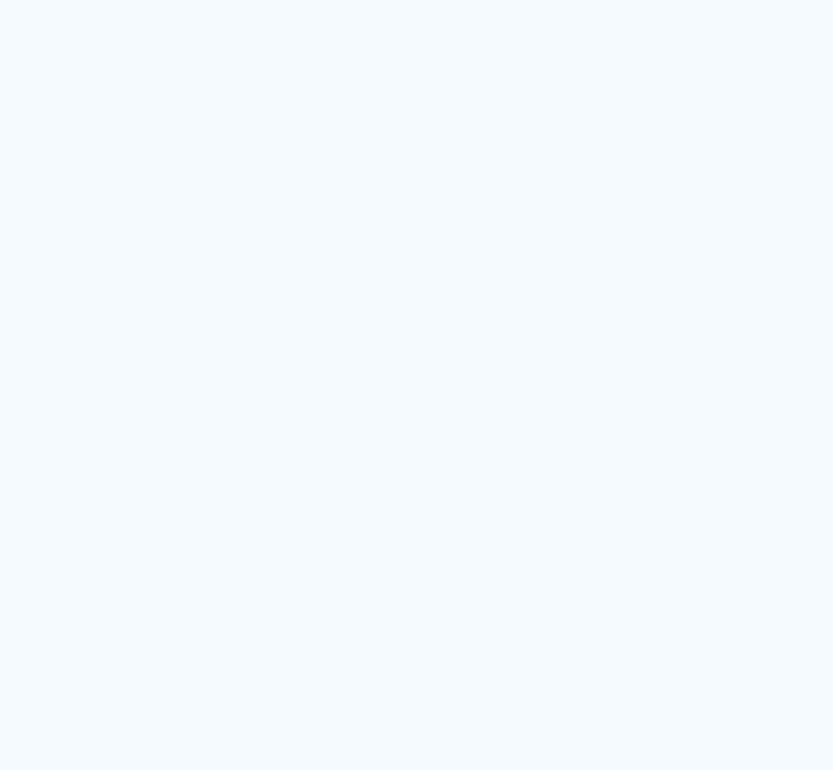
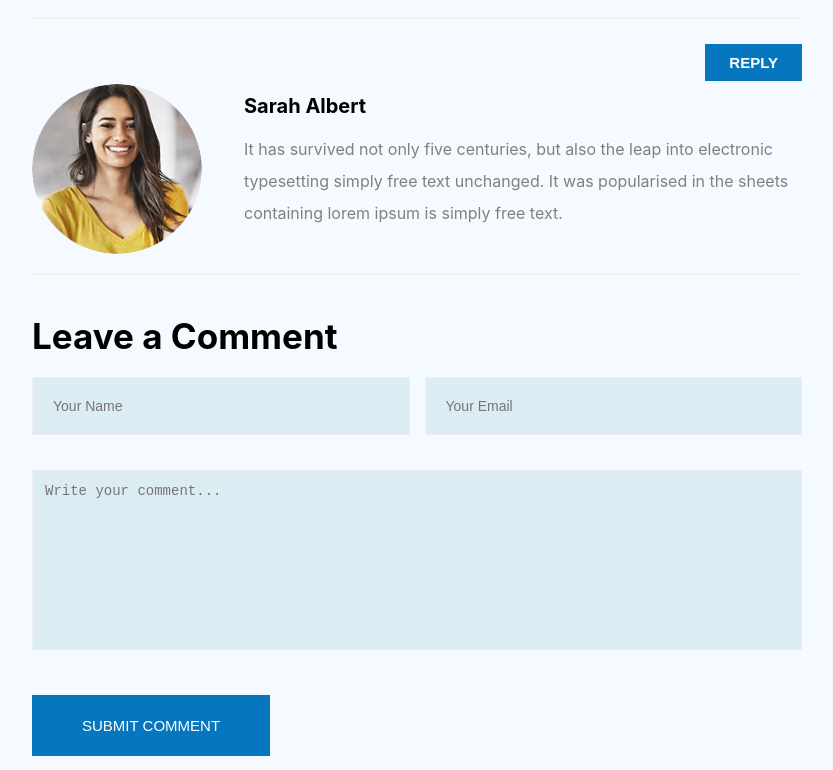
Before and after one commit to sujalkakadiya34/iwetechs, a React (Create React App) app: page /BlogDetails-d in a window 1280 px wide. Shown: the part 2190-2960 px from the top of the page, without its empty margins (25-858 px from the left). Before the commit the page ends 1936 px from the top, so only its background shows below. Built offline with nearby package versions, Linux system fonts and the light colour scheme.

Commit message:
complite blog detail file

```diff
--- a/src/App.js
+++ b/src/App.js
@@ -27,7 +27,7 @@ import OurTeam from "./OurTeam";
 import TeamDetails from "./TeamDetails";
 import Blog from "./Blog";
 import BlogDetails from "./BlogDetails";
-
+import OurProjects from "./OurProjects";
 
 function App() {
   const [alertTrigger, setAlertTrigger] = useState(null);
@@ -73,6 +73,7 @@ function App() {
         <Route path="/our-team-detail" element={<TeamDetails />} /> {/* ✅ Added */}
         <Route path="/Blog-b" element={<Blog />} />
         <Route path="/BlogDetails-d" element={<BlogDetails />} />
+        <Route path="/OurProjects-p" element={<OurProjects />} />
       </Routes>
     </BrowserRouter>
   );
--- a/src/BlogDetailscontent.js
+++ b/src/BlogDetailscontent.js
@@ -1,24 +1,13 @@
 import React from "react";
 import "./css.css";
 import { FaFacebookF, FaTwitter, FaPinterestP, FaInstagram } from "react-icons/fa";
+import Footer from "./Footer";
 
 function BlogDetailsContent() {
   const latestPosts = [
-    {
-      img: "./assets/blogd1.webp",
-      comments: 2,
-      title: "Tech experiences that connect us",
-    },
-    {
-      img: "./assets/blogd2.webp",
-      comments: 2,
-      title: "Tech experiences that connect us",
-    },
-    {
-      img: "./assets/blogd3.webp",
-      comments: 2,
-      title: "Tech experiences that connect us",
-    },
+    { img: "./assets/blogd1.webp", comments: 2, title: "Tech experiences that connect us" },
+    { img: "./assets/blogd2.webp", comments: 2, title: "Tech experiences that connect us" },
+    { img: "./assets/blogd3.webp", comments: 2, title: "Tech experiences that connect us" },
   ];
 
   const popularPosts = [
@@ -35,53 +24,55 @@ function BlogDetailsContent() {
     { title: "We love design the latest trendy websites" },
   ];
 
+  const comments = [
+    {
+      img: "./assets/comment-1.webp",
+      name: "Kevin Martin",
+      text: "It has survived not only five centuries, but also the leap into electronic typesetting simply free text unchanged. It was popularised in the sheets containing lorem ipsum is simply free text."
+    },
+    {
+      img: "./assets/comment-2.webp",
+      name: "Sarah Albert",
+      text: "It has survived not only five centuries, but also the leap into electronic typesetting simply free text unchanged. It was popularised in the sheets containing lorem ipsum is simply free text."
+    }
+  ];
+
   return (
+    <>
     <div className="blogDetails-section">
       <div className="blogDetails-container">
+
         {/* Left Side (Main Content) */}
         <div className="blogDetails-left">
+          {/* Blog Image + Content */}
           <div className="blogDetails-imgBox">
             <span className="date-badge">18 MAR</span>
-            <img
-              src="./assets/blogdetails.webp"
-              alt="Blog Detail"
-              className="blogDetails-image"
-            />
+            <img src="./assets/blogdetails.webp" alt="Blog Detail" className="blogDetails-image" />
           </div>
           <div className="blogDetails-meta">
             <p>
               <img src="./assets/user-icon1.webp" className="image" alt="" /> by Admin /{" "}
-              <img src="./assets/comments-icon1.webp" alt="" /> by Admin
+              <img src="./assets/comments-icon1.webp" alt="" /> 2 Comments
             </p>
           </div>
-          <h2 className="blogDetails-title-h2">
-            Let’s Understand The Different Types Of Data Backups
-          </h2>
-          <p className="blogDetails-title-p">
-            Lorem ipsum dolor sit amet, cibo mundi ea duo, vim exerci phaedrum. There are many variations of
-            passages of Lorem Ipsum available, but the majority have alteration in some injected or words which
-            don't look even slightly believable. If you are going to use a passage of Lorem Ipsum, you need to be
-            sure there isn't anything embarrang hidden in the middle of text. All the Lorem Ipsum generators on the
-            Internet tend to repeat predefined chunks as necessary, making this the first true generator on the
-            Internet. It uses a dictionary of over 200 Latin words, combined with a handful of model sentence
-            structures, to generate Lorem Ipsum which looks reasonable.
-          </p>
-
-          <p className="blogDetails-title-p">
-            Lorem Ipsum has been the industry's standard dummy text ever since the 1500s, when an unknown printer
-            took a galley of type and scrambled it to make a type simen book. It has survived not only five
-            centuries, but also the leap into electronic typesetting.
-          </p>
-
-          <p className="blogDetails-title-p1">
-            Lorem Ipsum is simply dummy text of the printing and typesetting industry. orem Ipsum has been the
-            industry's standard dummy text ever since the when an unknown printer took a galley of type and
-            scrambled it to make a type specimen book. It has survived not only five centuries, but also the
-            leap into unchanged.
-          </p>
+          <h2 className="blogDetails-title-h2">Let’s Understand The Different Types Of Data Backups</h2>
+          <p className="blogDetails-title-p">Lorem ipsum dolor sit amet, cibo mundi ea duo, vim exerci phaedrum.
+            There are many variations of passages of Lorem Ipsum available, but the majority have alteration in
+            some injected or words which don't look even slightly believable. If you are going to use a passage
+            of Lorem Ipsum, you need to be sure there isn't anything embarrang hidden in the middle of text. All
+            the Lorem Ipsum generators on the Internet tend to repeat predefined chunks as necessary, making this
+            the first true generator on the Internet. It uses a dictionary of over 200 Latin words, combined with a
+            handful of model sentence structures, to generate Lorem Ipsum which looks reasonable.</p>
+          <p className="blogDetails-title-p">Lorem Ipsum has been the industry's standard dummy text ever since the
+            1500s, when an unknown printer took a galley of type and scrambled it to make a type simen book. It has
+            survived not only five centuries, but also the leap into electronic typesetting.</p>
+          <p className="blogDetails-title-p1">Lorem Ipsum is simply dummy text of the printing and typesetting
+            industry. orem Ipsum has been the industry's standard dummy text ever since the when an unknown printer
+            took a galley of type and scrambled it to make a type specimen book. It has survived not only five
+            centuries, but also the leap into unchanged.</p>
           <hr className="hr" />
 
-          {/* Tags and Social Icons Section */}
+          {/* Tags + Social */}
           <div className="tags-social-section">
             <div className="tags">
               <strong>Tags</strong>
@@ -97,7 +88,7 @@ function BlogDetailsContent() {
             </div>
           </div>
 
-          {/* Related Posts Section */}
+          {/* Related Posts */}
           <div className="related-posts">
             {relatedPosts.map((post, index) => (
               <div key={index} className="related-post-box">
@@ -105,17 +96,41 @@ function BlogDetailsContent() {
               </div>
             ))}
           </div>
+
+          {/* 🔹 Comments Section */}
+          <div className="comments-section">
+            <h3>2 Comments</h3>
+            {comments.map((c, index) => (
+              <div key={index} className="comment-box">
+                <img src={c.img} alt={c.name} className="comment-avatar" />
+                <div className="comment-content">
+                  <h4>{c.name}</h4>
+                  <p>{c.text}</p>
+                </div>
+                <button className="reply-btn">REPLY</button>
+              </div>
+            ))}
+          </div>
+
+          {/* 🔹 Leave a Comment */}
+          <div className="leave-comment">
+            <h3>Leave a Comment</h3>
+            <form>
+              <div className="form-row">
+                <input type="text" placeholder="Your Name" required />
+                <input type="email" placeholder="Your Email" required />
+              </div>
+              <textarea placeholder="Write your comment..." required></textarea>
+              <button type="submit" className="submit-btn">SUBMIT COMMENT</button>
+            </form>
+          </div>
         </div>
 
         {/* Right Side (Sidebar) */}
         <div className="blogDetails-right">
           {/* Search */}
           <div className="blogDetails-section-search">
-            <input
-              type="search"
-              className="search-class"
-              placeholder="Search here"
-            />
+            <input type="search" className="search-class" placeholder="Search here" />
             <span className="search-icon">🔍</span>
           </div>
 
@@ -125,11 +140,7 @@ function BlogDetailsContent() {
             <div className="latest-posts-list">
               {latestPosts.map((post, index) => (
                 <div key={index} className="latest-post-item">
-                  <img
-                    src={post.img}
-                    alt={post.title}
-                    className="post-thumb"
-                  />
+                  <img src={post.img} alt={post.title} className="post-thumb" />
                   <div className="post-info">
                     <p className="post-comments">💬 {post.comments} Comments</p>
                     <h4 className="post-title">{post.title}</h4>
@@ -152,7 +163,7 @@ function BlogDetailsContent() {
             </div>
           </div>
 
-          {/* Sidebar Tags Section */}
+          {/* Sidebar Tags */}
           <div className="sidebar-tags-box">
             <h3 className="sidebar-tags-heading">Tags</h3>
             <div className="sidebar-tags-grid">
@@ -163,10 +174,11 @@ function BlogDetailsContent() {
               <span className="sidebar-tag-item">TECHNOLOGY</span>
             </div>
           </div>
-
         </div>
       </div>
     </div>
+    <Footer />
+    </>
   );
 }
 
--- a/src/Navbar.js
+++ b/src/Navbar.js
@@ -98,7 +98,7 @@ function Navbar({ alertTrigger }) {
             <div className="dropdown">
               <a href="#" className="dropdown-toggle">Projects</a>
               <div className="dropdown-menu">
-                <a href="#">Projects</a>
+                <Link to="/OurProjects-p">Projects</Link>
                 <a href="#">Project Details</a>
               </div>
             </div>
--- a/src/css.css
+++ b/src/css.css
@@ -1854,4 +1854,130 @@ textarea {
 }
 
 
+/* ===== Comments Section ===== */
+.comments-section {
+  margin-top: 40px;
+}
+
+.comments-section h3 {
+  font-size: 35px;
+  margin-bottom: 20px;
+  font-weight: bold;
+  color: black;
+}
+
+.comment-box {
+  display: flex;
+  align-items: flex-start;
+  gap: 15px;
+  margin-bottom: 25px;
+  padding-bottom: 20px;
+  border-bottom: 1px solid #eee;
+  position: relative;
+}
+
+.comment-avatar {
+  width: 170px;
+  height: 170px;
+  border-radius: 50%;
+  object-fit: cover;
+  margin-top: 40px;
+}
+
+.comment-content {
+  flex: 1;
+}
+
+.comment-content h4 {
+  margin: 0;
+  font-size: 20px;
+  font-weight: bold;
+  margin-top: 50px;
+  margin-left: 27px;
+  color: black;
+  margin-bottom: 15px;
+}
+
+.comment-content p {
+  margin-top: 5px;
+  color: gray;
+  font-size: 16px;
+  line-height: 2;
+  margin-left: 27px;
+}
+
+.reply-btn {
+  position: absolute;
+  right: 0;
+  top: 0;
+  background: #0676be;
+  color: #fff;
+  border: none;
+  font-size: 15px;
+  font-weight: bold;
+  padding: 10px 24px;
+  cursor: pointer;
+}
+
+.reply-btn:hover {
+  background: #009dff;
+}
+
+/* ===== Leave a Comment ===== */
+.leave-comment {
+  margin-top: 40px;
+}
+
+.leave-comment h3 {
+  font-size: 35px;
+  margin-bottom: 20px;
+  font-weight: bold;
+  color: black;
+}
+
+.leave-comment form {
+  display: flex;
+  flex-direction: column;
+  gap: 15px;
+}
+
+.form-row {
+  display: flex;
+  gap: 15px;
+}
+
+.form-row input {
+  flex: 1;
+  padding: 12px;
+  border: 1px solid #eee;
+  font-size: 14px;
+  padding: 20px;
+  background-color: #dbedf3;
+}
+
+textarea {
+  padding: 12px;
+  border: 1px solid #eee;
+  min-height: 120px;
+  resize: none;
+  font-size: 14px;
+  background-color: #dbedf3;
+}
+
+.submit-btn {
+  background: #0676be;
+  color: #fff;
+  /* font-weight: bold; */
+  font-size: 15px;
+  padding: 22px 50px;
+  border: none;
+  cursor: pointer;
+  width: fit-content;
+}
+
+.submit-btn:hover {
+  background: #019af8;
+}
+
+
 /* blogDetailscontent.js end */
```
Also changed, not shown: src/OurProjects.js (added, +21 -0 lines), src/OurProjectscontent.js (added, +22 -0 lines), public/assets/comment-1.webp (added), public/assets/comment-2.webp (added), 14 other files (tests, documents, lock files or other folders).
